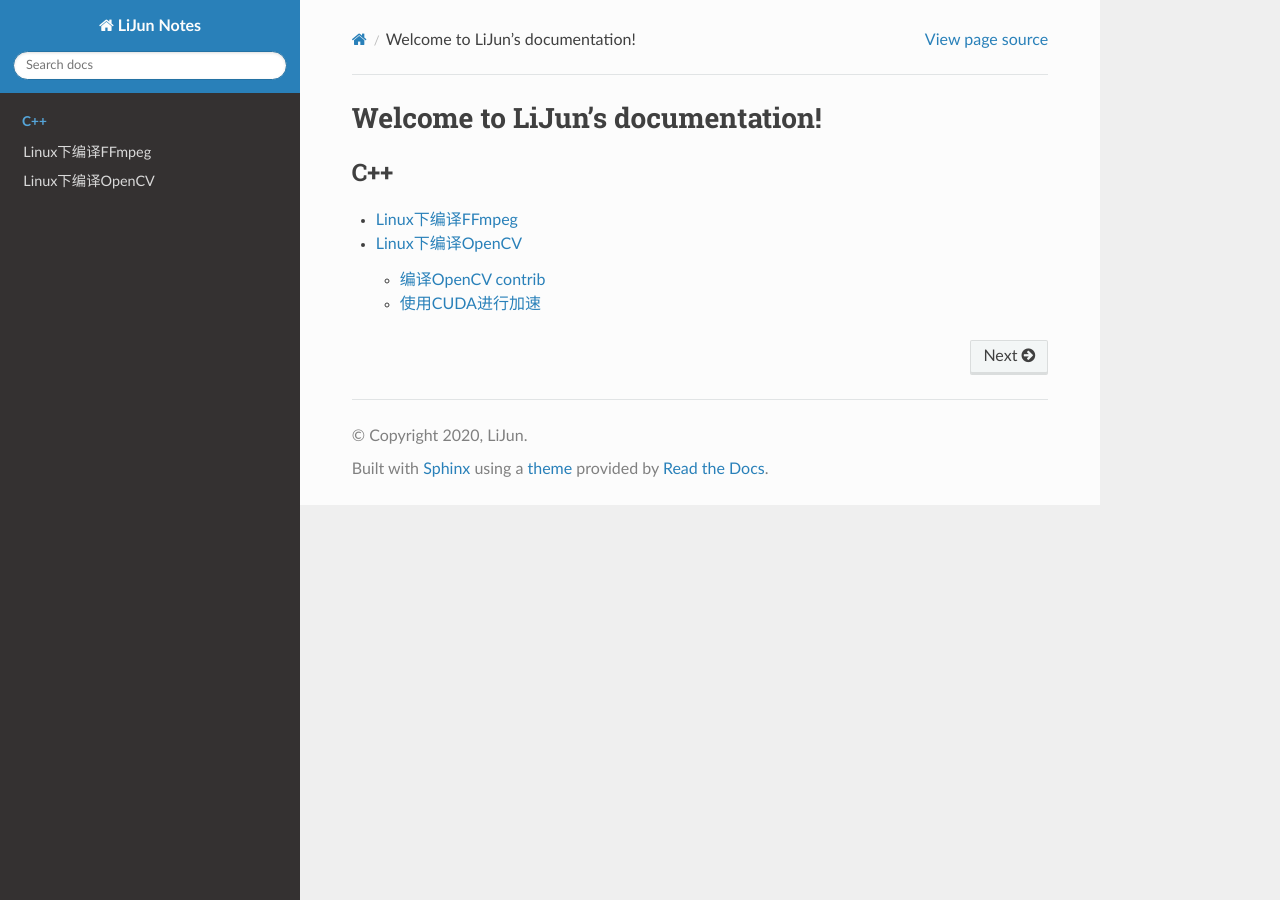
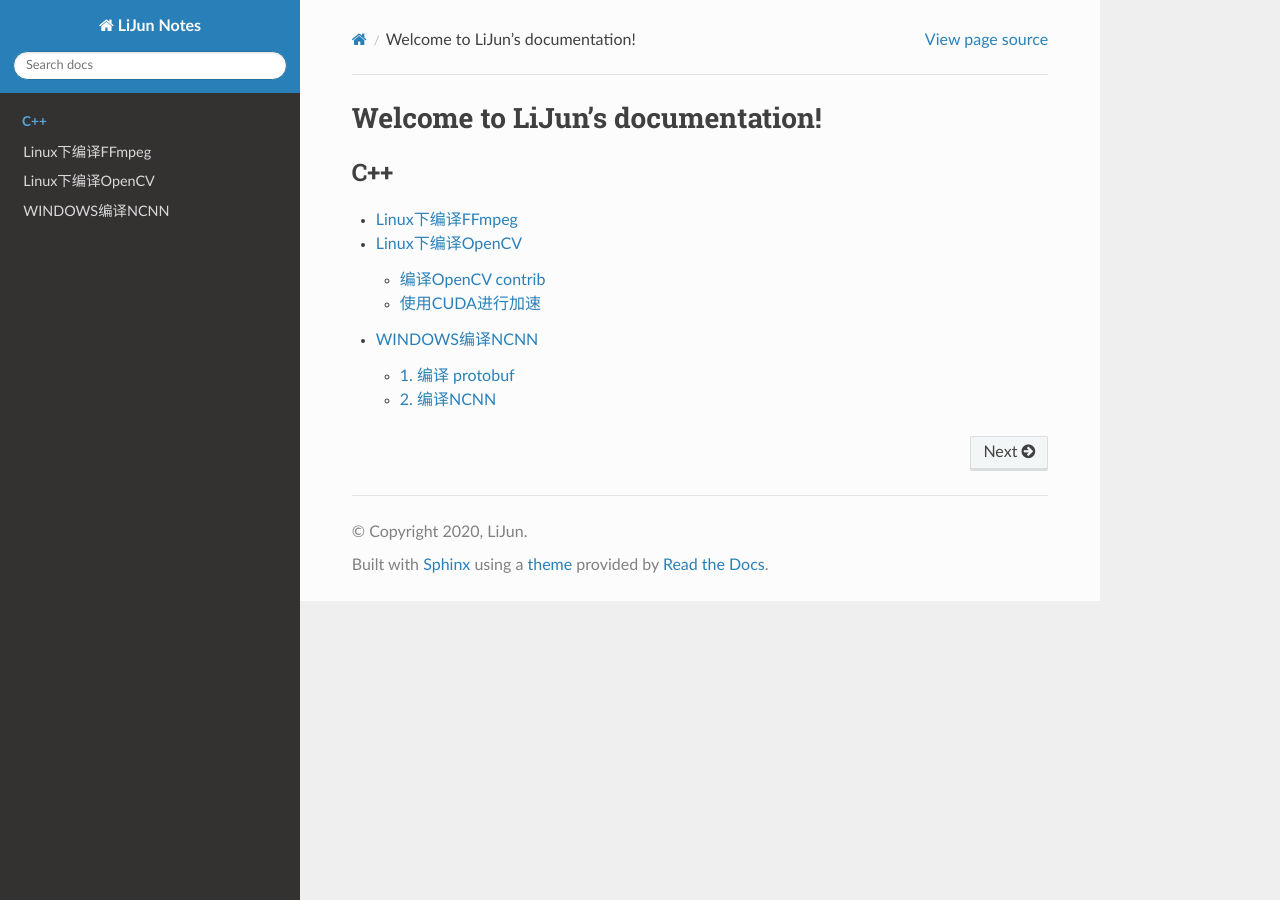
Before and after one commit to ceykmc/notes, a Sphinx documentation site: the page built from source/index.rst, in a window 1280 px wide. Built offline with Sphinx 7.4.7 and the Read the Docs theme 2.0.0, drawn with Linux system fonts in a browser that asks for light colours; some of the changed lines change nothing that is shown.

Commit message:
WINDOWS编译NCNN

````diff
--- /dev/null
+++ b/source/C++/windows编译NCNN.md
@@ -0,0 +1,58 @@
+# WINDOWS编译NCNN
+
+### 1. 编译 protobuf
+
+NCNN推荐使用protobuf 3.4.0版本，参考：[build-for-windows-x64-using-visual-studio-community-2017](https://github.com/Tencent/ncnn/wiki/how-to-build#build-for-windows-x64-using-visual-studio-community-2017)
+
+```shell
+git clone https://gitee.com/cmkyec/protobuf.git
+git checkout -b 3.4.0 v3.4.0  # 从v3.4.0创建一个分支
+```
+
+使用cmake-gui进行配置：
+
+source code选择cmake文件夹
+
+![](images/protobuf_1.jpg)
+
+取消选择 protobuf_MSVC_STATIC_RUNTIME
+
+![](images/protobuf_2.jpg)
+
+取消选择 protobuf_BUILD_TESTS
+
+![](images/protobuf_3.jpg)
+
+配置 CMAKE_INSTALL_PREFIX 的路径（安装路径）
+
+![](images/protobuf_4.jpg)
+
+配置好之后，在Visual Studio中进行编译即可。
+
+### 2. 编译NCNN
+
+```shell
+git clone https://gitee.com/cmkyec/ncnn.git
+git checkout -b 20201208 20201208
+修改.gitmodules中的glslang的url为：https://gitee.com/cmkyec/glslang.git
+git submodule init
+git submodule update
+```
+
+使用cmake-gui进行配置：
+
+![](images/ncnn_1.jpg)
+
+配置OpenCV的路径，指定OpenCVConfig.cmake文件夹的路径，**注意需要保持x64/vc15/lib这样的格式**
+
+![](images/ncnn_2.jpg)
+
+配置Protobuf的路径，Protobuf_SRC_ROOT_FOLDER可以留空
+
+![](images/ncnn_3.jpg)
+
+配置Install的路径
+
+![ncnn_4](images/ncnn_4.jpg)
+
+配置好之后，在Visual Studio中进行编译即可。
--- a/source/index.rst
+++ b/source/index.rst
@@ -12,6 +12,7 @@
 
    C++/编译FFmpeg
    C++/编译OpenCV
+   C++/windows编译NCNN
 
 .. Indices and tables
 .. ==================
````
Also changed, not shown: source/C++/images/ncnn_1.jpg (added), source/C++/images/ncnn_2.jpg (added), source/C++/images/ncnn_3.jpg (added), source/C++/images/ncnn_4.jpg (added), source/C++/images/protobuf_1.jpg (added), source/C++/images/protobuf_2.jpg (added), source/C++/images/protobuf_3.jpg (added), source/C++/images/protobuf_4.jpg (added).
